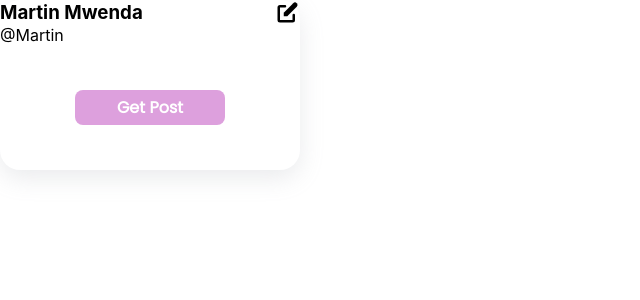
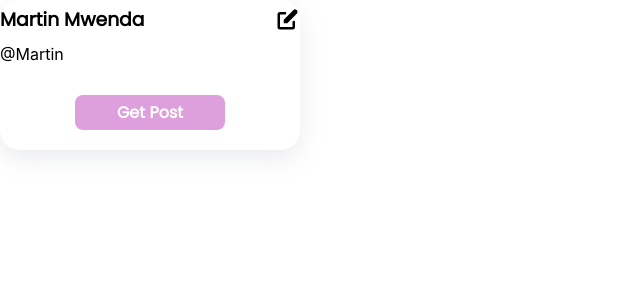
Before and after one commit to MartinMugambi/react-web-project, a React (Create React App) app: page / in a window 1280 px wide. Shown: the top 300 px of the page, without its empty margins (0-640 px from the left). Built offline with nearby package versions, Linux system fonts and the light colour scheme.

Commit message:
Fix styling

```diff
--- a/src/components/users/user.css
+++ b/src/components/users/user.css
@@ -6,18 +6,20 @@
 
  .card{
      width: 300px;
-     height: 170px;
+     height: 150px;
      box-shadow: rgba(149, 157, 165, 0.2) 0px 8px 24px;
      border-radius: 20px;
      display: flex;
      flex-direction: column;
-
+     gap: 10px;
  }
 
  .card__details{
      display: flex;
      justify-content: space-between;
      align-items: center;
+     margin-top: 5px;
+     font-family: var(--primary-font);
  }
 
  .card__icon{
```
